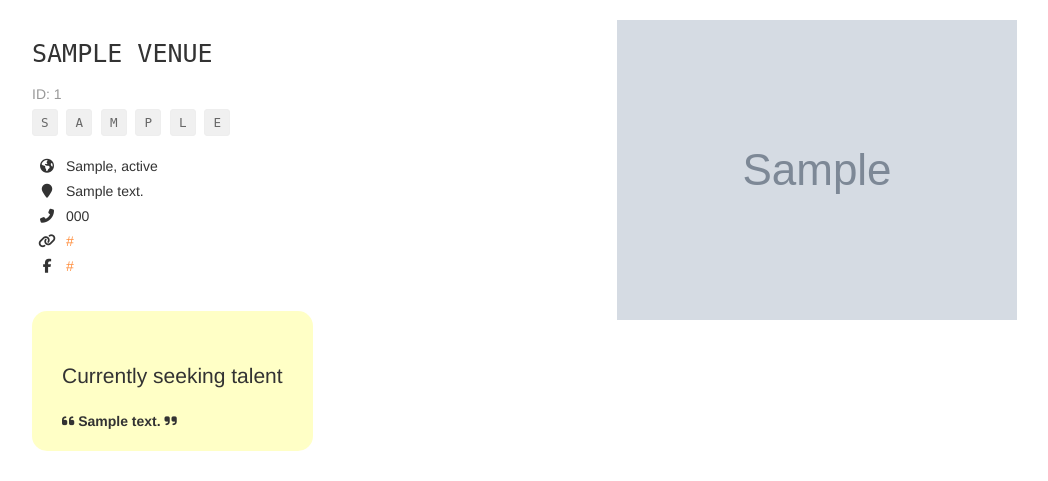
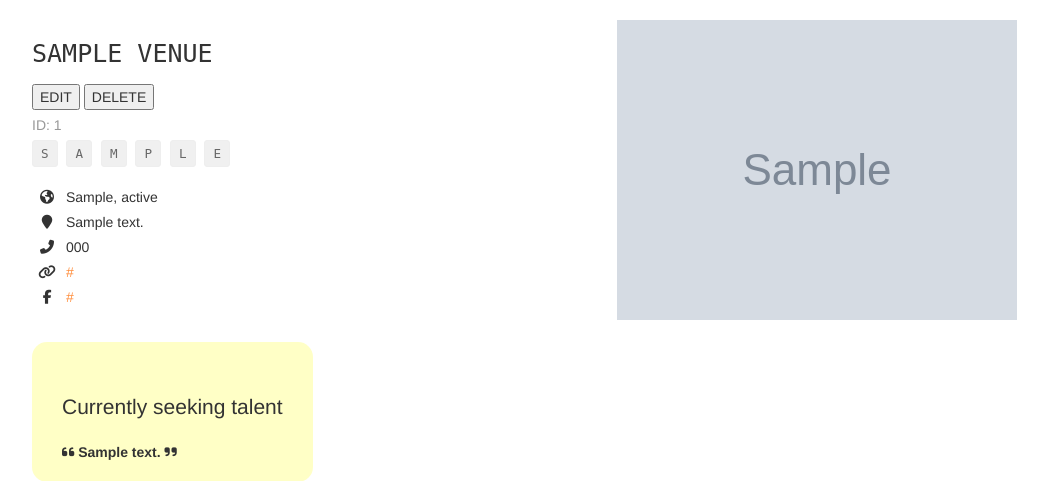
Before and after one commit to gthomas0/Fyyur, a Flask app: page /venues/1 in a window 1280 px wide. Shown: the part 60-541 px from the top of the page, without its empty margins (38-1086 px from the left). Run offline with Flask 2, Linux system fonts and the light colour scheme; tables that the repository leaves empty hold one stand-in row (values such as "Sample post"); grey boxes marked "Sample" are stand-in pictures; some libraries are stand-ins or nearby versions.

Commit message:
Adding edit and delete buttons with functionality

```diff
--- a/app.py
+++ b/app.py
@@ -246,12 +246,26 @@ def create_venue_submission():
 
 @app.route('/venues/<venue_id>', methods=['DELETE'])
 def delete_venue(venue_id):
-    # TODO: Complete this endpoint for taking a venue_id, and using
-    # SQLAlchemy ORM to delete a record. Handle cases where the session commit could fail.
+    error = False
 
-    # BONUS CHALLENGE: Implement a button to delete a Venue on a Venue Page, have it so that
-    # clicking that button delete it from the db then redirect the user to the homepage
-    return None
+    try:
+        venue = Venue.query.get(venue_id)
+        db.session.delete(venue)
+        db.session.commit()
+    except:
+        error = True
+        db.session.rollback()
+        print(sys.exc_info())
+    finally:
+        db.session.close()
+    if error:
+        # on unsuccessful request, flash error
+        flash(f"Oops! Venue {venue_id} could not be deleted.")
+    else:
+        # on successful reques, flash success
+        flash(f"Venue {venue_id} was successfully deleted!")
+
+    return redirect(url_for('index'), code=303)
 
 #  Artists
 #  ----------------------------------------------------------------
--- a/templates/pages/show_venue.html
+++ b/templates/pages/show_venue.html
@@ -6,6 +6,12 @@
 		<h1 class="monospace">
 			{{ venue.name }}
 		</h1>
+		<button class="edit-button" data-id="{{ venue.id }}" type="button">
+			EDIT
+		</button>
+		<button class="delete-button" data-id="{{ venue.id }}" type="button">
+			DELETE
+		</button>
 		<p class="subtitle">
 			ID: {{ venue.id }}
 		</p>
@@ -75,4 +81,27 @@
 	</div>
 </section>
 
+<script>
+	const editBtn = document.querySelector('.edit-button');
+	editBtn.onclick=function(e){
+		const venueId = e.target.dataset['id'];
+		fetch('/venues/' + venueId + '/edit', {
+			method: 'GET'
+		})
+		.then(function () {
+			window.location.href = '/venues/' + venueId + '/edit';
+		})
+	}
+	const deleteBtn = document.querySelector('.delete-button');
+	deleteBtn.onclick=function(e){
+		const venueId = e.target.dataset['id'];
+		fetch('/venues/' + venueId, {
+			method: 'DELETE'
+		})
+		.then(function () {
+			window.location.href = '/';
+		})
+	}
+</script>
+
 {% endblock %}
```
Also changed, not shown: templates/pages/show_artist.html (+16 -0 lines).
